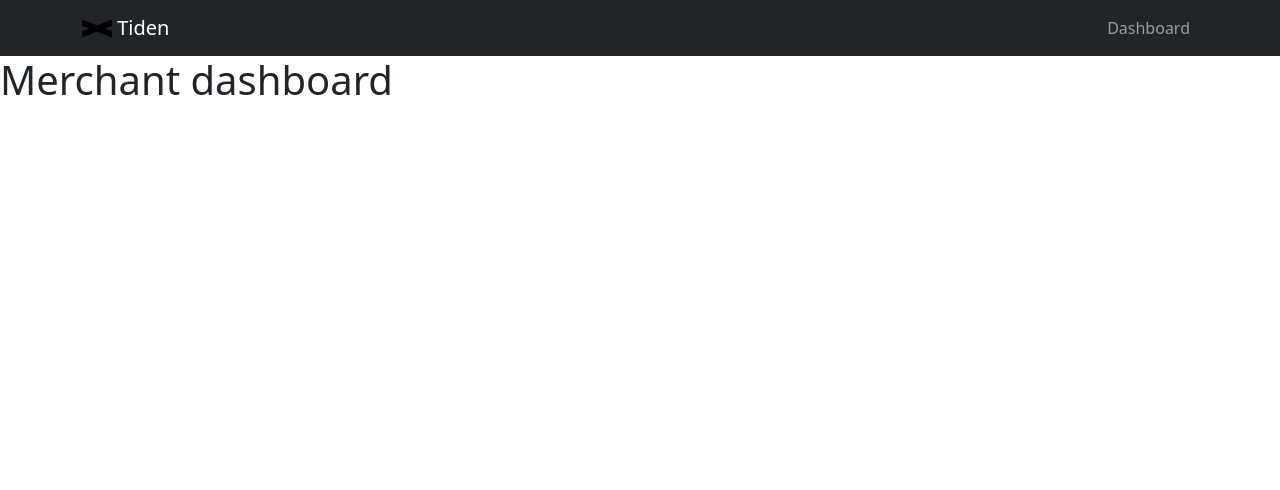
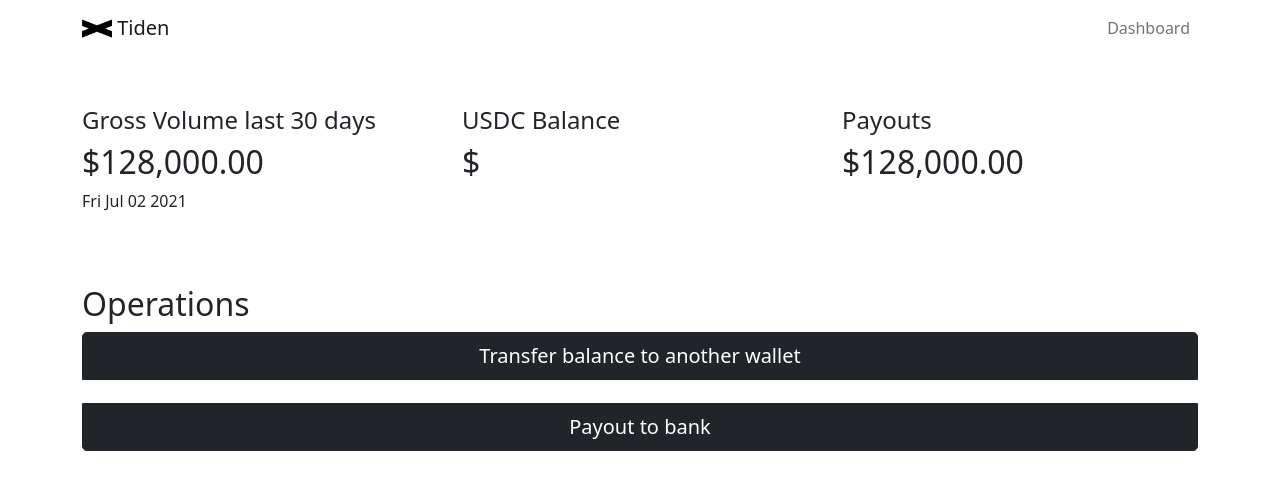
Before and after one commit to jw122/tiden, a React (Create React App) app in the folder frontend/: page /dashboard in a window 1280 px wide. Shown: the top 490 px of the page. Built offline with nearby package versions, Linux system fonts and the light colour scheme; no server answers.

Commit message:
merchant dashboard page

```diff
--- a/frontend/package.json
+++ b/frontend/package.json
@@ -13,6 +13,7 @@
     "@types/node": "^12.0.0",
     "@types/react": "^17.0.0",
     "@types/react-dom": "^17.0.0",
+    "axios": "^0.21.1",
     "bootstrap": "^5.0.2",
     "react": "^17.0.2",
     "react-bootstrap": "^1.6.1",
--- a/frontend/src/components/layout/MainNavigation.tsx
+++ b/frontend/src/components/layout/MainNavigation.tsx
@@ -5,7 +5,7 @@ import { Navbar, Container, Nav } from "react-bootstrap";
 function MainNavigation() {
   return (
     <header>
-      <Navbar bg="dark" variant="dark">
+      <Navbar>
         <Container>
           <Navbar.Brand href="/">
             <img
--- /dev/null
+++ b/frontend/src/pages/Dashboard.css
@@ -0,0 +1,9 @@
+.Dashboard-main-container {
+  display: grid;
+  align-items: center;
+  margin-top: 50px;
+}
+
+.Dashboard-main-container > h4 {
+  color: gray;
+}
--- a/frontend/src/pages/Dashboard.tsx
+++ b/frontend/src/pages/Dashboard.tsx
@@ -1,9 +1,61 @@
-function Dashboard() {
-  return (
-    <div>
-      <h1>Merchant dashboard</h1>
-    </div>
-  );
+import {Button, ButtonGroup, Col, Container, Row} from "react-bootstrap";
+import "./Dashboard.css";
+import React from "react";
+import axiosInstance from "../utils/Http";
+
+const Dashboard = () => {
+
+    const [merchantBalance, setMerchantBalance] = React.useState(null);
+    // TODO: get merchant it after login and accounts are implmented
+    const merchantId = 1;
+
+    React.useEffect(() => {
+        console.log("component mounted, making an API call");
+
+        axiosInstance.get(`/merchant/balance/${merchantId}`)
+            .then((response) => {
+
+                console.log('Received successful response for merchant balance', response);
+                setMerchantBalance(response.data.amount);
+            })
+            .catch((error) => {
+                console.log(error);
+            });
+    }, []);
+
+    return (
+            <Container className="Dashboard-main-container">
+
+                <Row>
+                    <Col>
+                        <h4>Gross Volume last 30 days</h4>
+                        <h2>$128,000.00</h2>
+                         {new Date().toDateString()}
+                    </Col>
+                    <Col>
+                        <h4>USDC Balance</h4>
+                        <h2>${merchantBalance}</h2>
+                    </Col>
+                    <Col>
+                        <h4>Payouts</h4>
+                        <h2>$128,000.00</h2>
+                    </Col>
+                </Row>
+                <Row>
+                    <br/><br/><br/>
+                </Row>
+                <Row>
+                    <h2>Operations</h2>
+                    <br/>
+                    <ButtonGroup vertical className="mr-2" size='lg'>
+                        <Button variant="dark" type="submit">Transfer balance to another
+                            wallet</Button>
+                        <br />
+                        <Button variant="dark" type="submit">Payout to bank</Button>
+                    </ButtonGroup>
+                </Row>
+            </Container>
+    );
 }
 
 export default Dashboard;
--- /dev/null
+++ b/frontend/src/utils/Http.tsx
@@ -0,0 +1,11 @@
+import axios from "axios";
+
+// TODO: move to env
+const SERVER_URL = "http://localhost:8080";
+
+const axiosInstance = axios.create({
+    baseURL: SERVER_URL,
+    timeout: 1000,
+});
+
+export default axiosInstance;
```
Also changed, not shown: frontend/src/App.tsx (+2 -11 lines), 2 other files (tests, documents, lock files or other folders).
